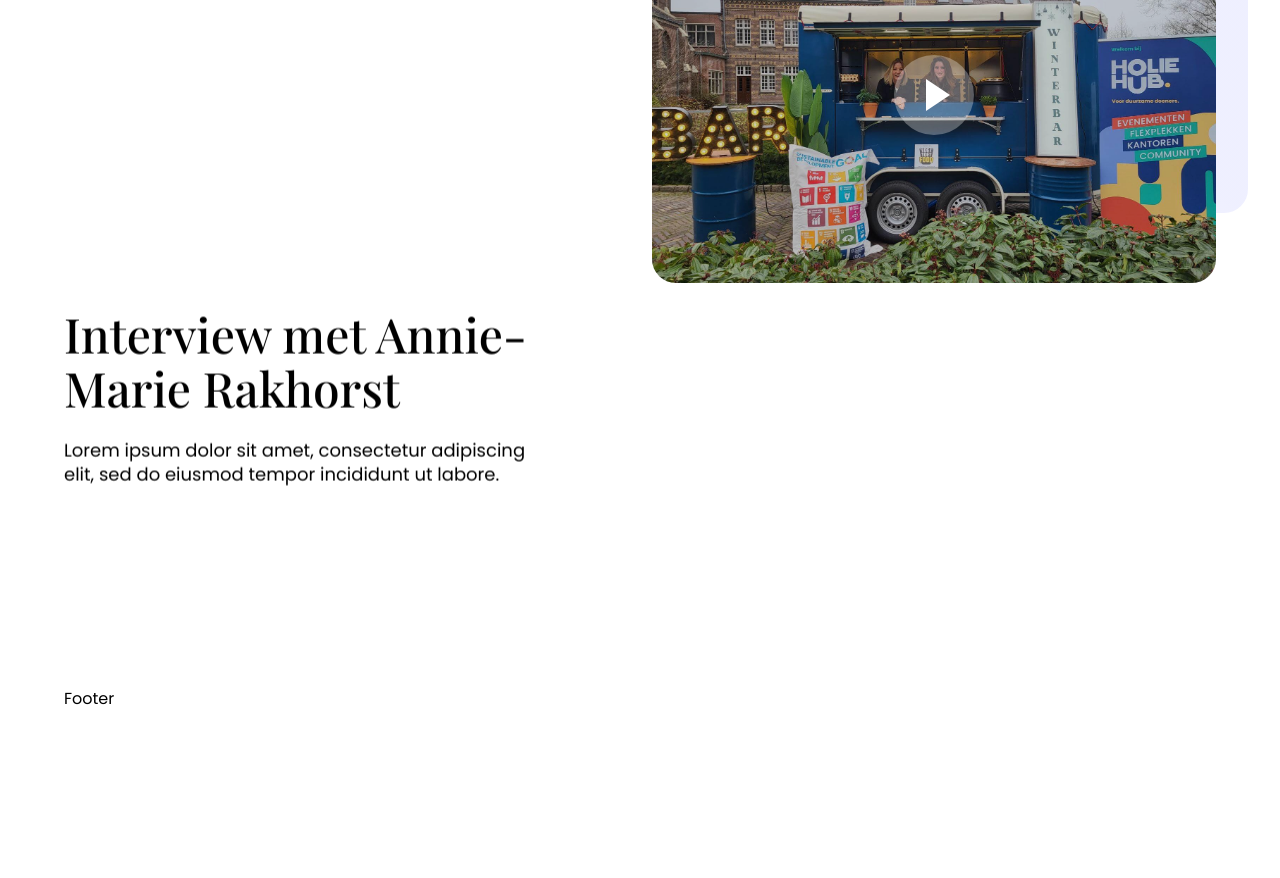
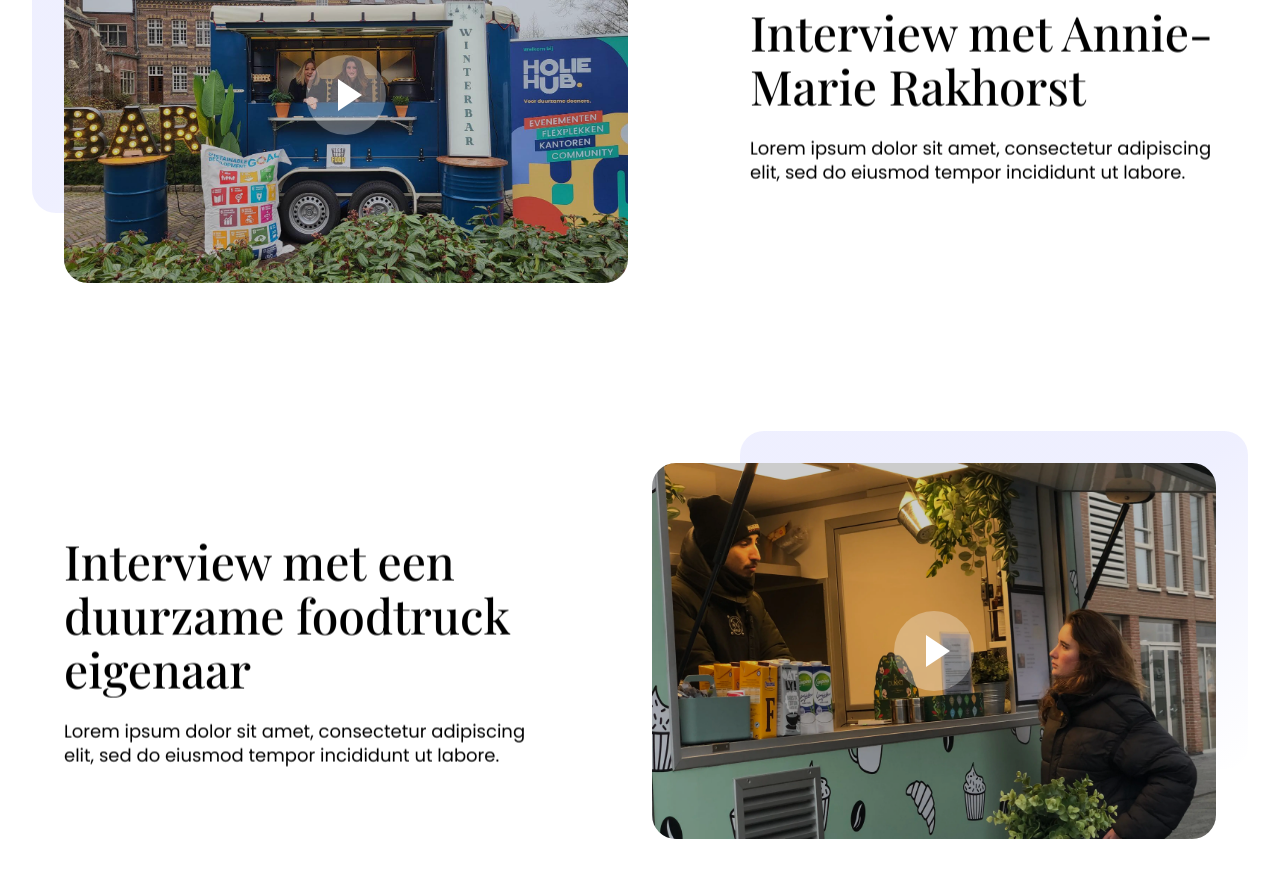
Before and after one commit to Tim-van-Gemert/Duurzaamheid-Op-Wielen, a Next.js app: page / in a window 1280 px wide. Shown: the part 1060-1938 px from the top of the page. Before the commit the page ends 1771 px from the top, so only its background shows below. Built offline with nearby package versions, Linux system fonts and the light colour scheme; a web font is replaced by a local one.

Commit message:
remake video-section

```diff
--- a/src/app/components/modules/video-section.js
+++ b/src/app/components/modules/video-section.js
@@ -8,16 +8,16 @@ export default function VideoSection({
   title,
   description,
   className = "", // Optional className prop for custom positioning
-  videoOnRight = true // New prop to control video position
+  isReversed = false // New prop to control section layout
 }) {
   return (
     <section className={`container relative w-full grid grid-cols-12 gap-6 items-center ${className}`}>
       {/* Video Section */}
-      <div className={`col-span-12 md:col-span-6 relative order-2 md:order-none before:absolute before:flex before:w-[90%] before:h-[90%] before:top-[-16px] md:before:top-[-32px] before:from-[#ADB1FF] before:via-[#ADB1FF] before:to-white before:opacity-20 before:z-[-1] before:rounded-3xl reveal-on-scroll ${
-        videoOnRight
-          ? 'md:row-start-1 before:bg-gradient-to-br before:left-[-16px] md:before:left-[-32px]'
-          : 'order-2 md:order-1 md:col-start-7 before:bg-gradient-to-bl before:right-[-16px] md:before:right-[-32px]'
-      }`}>
+      <div className={`order-first md:order-none col-span-12 md:col-span-6 relative ${
+        isReversed ? 'md:col-start-7 md:row-start-1' : ''
+      } before:absolute before:flex before:w-[90%] before:h-[90%] before:top-[-16px] md:before:top-[-32px] before:from-[#ADB1FF] before:via-[#ADB1FF] before:to-white before:opacity-20 before:z-[-1] before:rounded-3xl before:bg-gradient-to-br ${
+        isReversed ? 'before:right-[-16px] md:before:right-[-32px]' : 'before:left-[-16px] md:before:left-[-32px]'
+      } reveal-on-scroll`}>
         <Video
           thumbnailUrl={thumbnailUrl}
           videoUrl={videoUrl}
@@ -26,8 +26,8 @@ export default function VideoSection({
       </div>
 
       {/* Text Section */}
-      <div className={`col-span-12 md:col-span-5 h-full flex flex-col justify-center items-start order-1 md:order-none mb-6 md:mb-0 ${
-        videoOnRight ? 'md:col-start-8' : 'order-1 md:order-2 '
+      <div className={`order-first md:order-none col-span-12 md:col-span-5 h-full flex flex-col justify-center items-start mb-6 md:mb-0 ${
+        isReversed ? 'md:row-start-1' : 'md:col-start-8'
       }`}>
         <h2 className="text-h2-sm md:text-h2-md lg:text-h2 reveal-on-scroll">
           {title}
--- a/src/app/page.js
+++ b/src/app/page.js
@@ -5,29 +5,29 @@ import VideoSection from './components/modules/video-section';
 
 export default function Home() {
   return (
-    <main className="flex flex-col h-full min-h-screen overflow-hidden">
+    <main className="flex flex-col h-full overflow-hidden">
       <Hero />
 
-      <section id="interviews" className="flex flex-col">
 
-        <VideoSection
+      <VideoSection
           thumbnailUrl="/images/interview_annie-marie_rakhorst.jpeg"
           videoUrl="https://www.youtube.com/watch?v=BVdHrTfO2PE"
           title="Interview met Annie-Marie Rakhorst"
           description="Lorem ipsum dolor sit amet, consectetur adipiscing elit, sed do eiusmod tempor incididunt ut labore."
           className="mt-[120px] md:mt-[100px] lg:mt-[200px]"
-          videoOnRight={false}
+          isReversed={false}
         />
 
-        {/* <VideoSection
+        <VideoSection
           thumbnailUrl="/images/interview_vroemvroemkoffie.webp"
           videoUrl="https://www.youtube.com/watch?v=BVdHrTfO2PE"
           title="Interview met een duurzame foodtruck eigenaar"
           description="Lorem ipsum dolor sit amet, consectetur adipiscing elit, sed do eiusmod tempor incididunt ut labore."
           className="mt-[120px] md:mt-[100px] lg:mt-[180px]"
-        /> */}
+          isReversed={true}
 
-      </section>
+        />
+
 
     </main>
   );
```
